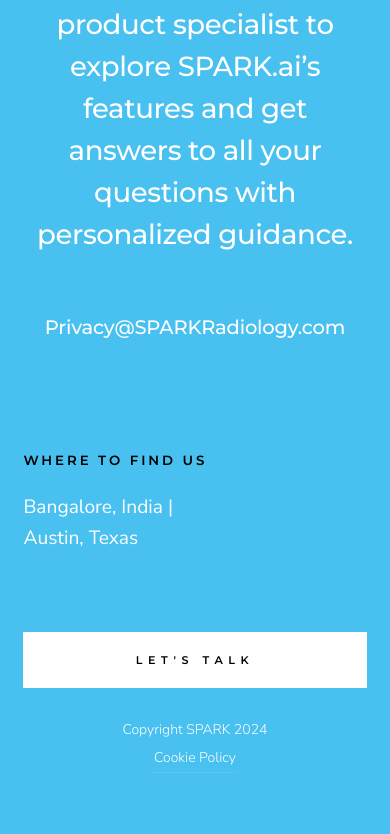
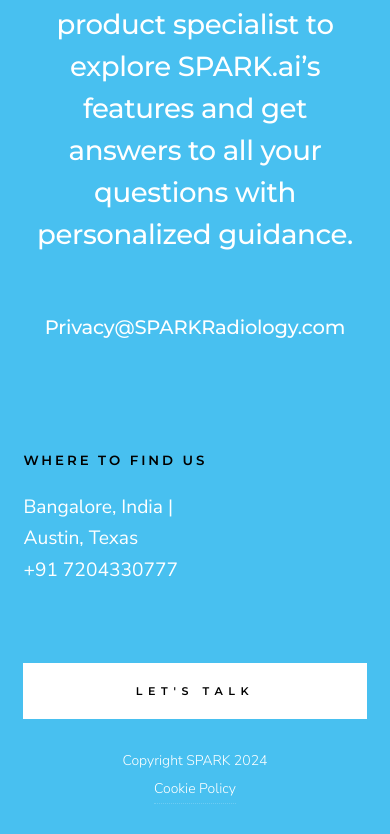
Before and after one commit to harithaep/spark-html, a plain HTML site: page index.html in a window 390 px wide. Shown: the part 2553-3387 px from the top of the page. Drawn offline with Linux system fonts and the light colour scheme.

Commit message:
added phone number

```diff
--- a/index.html
+++ b/index.html
@@ -217,7 +217,7 @@
               <p>
                 Bangalore, India |<br />
                 Austin, Texas<br />
-                <!-- <a href="tel:#0">+197 543 2345</a> -->
+                <a href="tel:7204330777">+91 7204330777</a>
               </p>
             </div>
           </div>
```
